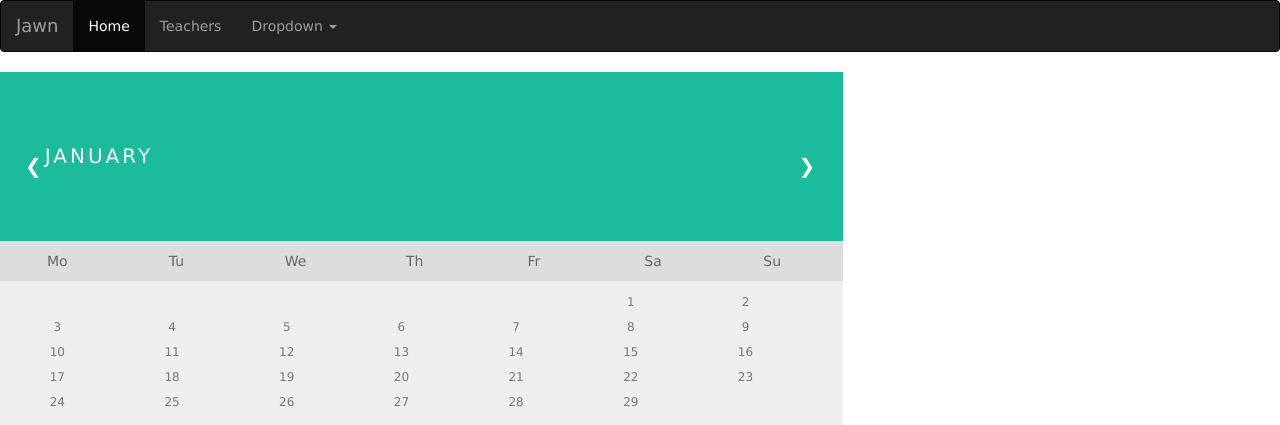
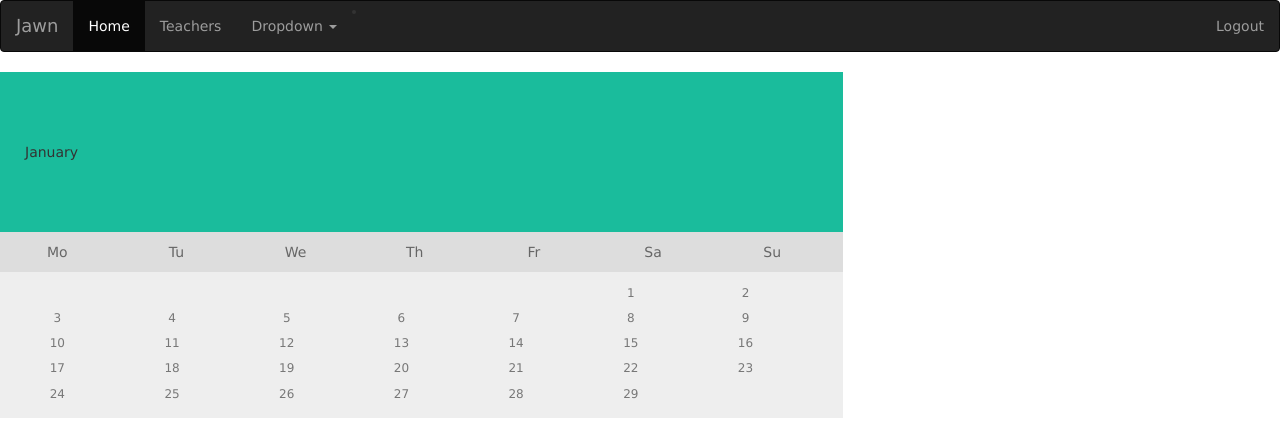
Before and after one commit to chiudaniels/finallyFinalFinalistsFinale, a Flask app: page / in a window 1280 px wide. Shown: the top 425 px of the page. Run offline with Flask 2, Linux system fonts and the light colour scheme; a user stored in the database is signed in; some libraries are stand-ins or nearby versions.

Commit message:
Forgot to add logout button

```diff
--- a/app.py
+++ b/app.py
@@ -16,7 +16,7 @@
 def logout():
 	if isLoggedIn():
 		session.pop('userID')
-	return redirect(url_for("root"))
+	return redirect(url_for("showMainPage"))
 
 @app.route('/login/', methods = ['POST'])
 def login():
--- a/templates/main.html
+++ b/templates/main.html
@@ -126,6 +126,8 @@
 	      </ul>
             </li>
 	  </ul>
+	  {% else %}
+	  <li><a href="/logout/"><p class="navbar-text navbar-right"> Logout</p></a></li>
 	  {% endif %}
 
 	</div><!-- /.navbar-collapse -->
@@ -137,11 +139,12 @@
 
       <div class="col-md-8">
 
-		<div class="month" >
+		<div class="month" id="month">
 		  <ul>
-			<li class="prev" onclick="clickChangeMonthPrevious()">&#10094;</li>
-			<li class="next" onclick="clickChangeMonthFoward()">&#10095;</li>
-			<li id="month">
+			<li class="prev">&#10094;</li>
+			<li class="next">&#10095;</li>
+			<li>
+			  August<br>
 			  <span style="font-size:18px">2016</span>
 			</li>
 		  </ul>
```
